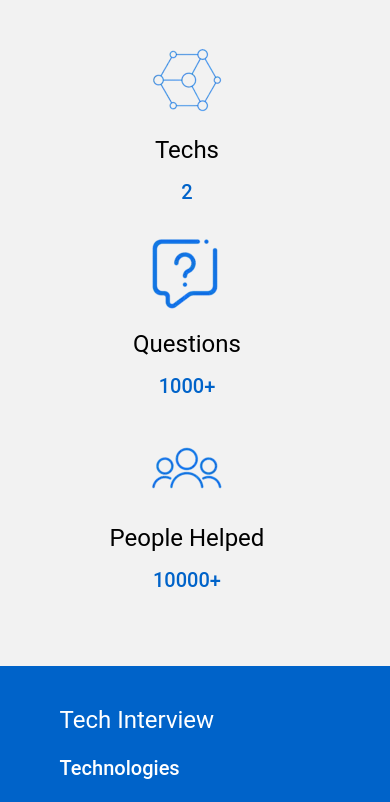
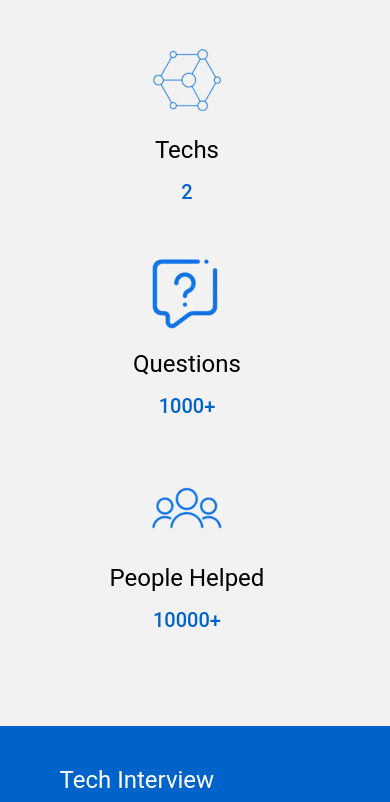
Before and after one commit to mauriciorj/tech-interview-nextjs, a Next.js app: page / in a window 390 px wide. Shown: the part 2349-3151 px from the top of the page. Built offline with nearby package versions, Linux system fonts and the light colour scheme.

Commit message:
TI-042 ourNumbers mobile improvements

```diff
--- a/src/components/ourNumbers/index.tsx
+++ b/src/components/ourNumbers/index.tsx
@@ -17,10 +17,13 @@ const useStyles = makeStyles((theme) => ({
     ourNumbersSession: {
         flexGrow: 1,
         display: 'flex',
-        justifyContent: 'center'
+        justifyContent: 'center',
     },
     ourNumbersCard: {
-        textAlign: 'center'
+        textAlign: 'center',
+        [theme.breakpoints.down('sm')]: {
+            marginBottom: '20px'
+        }
     },
     ourNumberNumbers: {
         color: theme.palette.primary.main,
```
